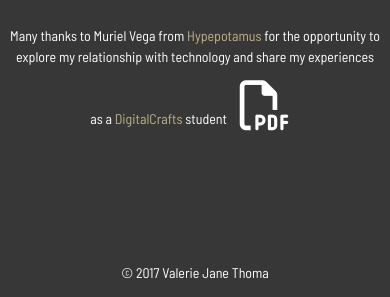
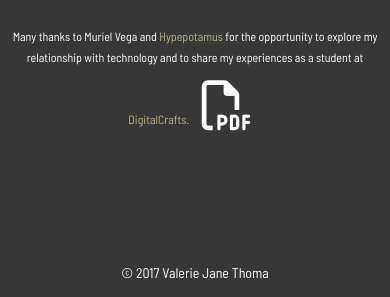
Before and after one commit to ValerieThoma/portfolio, a plain HTML site: page index.html in a window 390 px wide. Shown: the part 2518-2815 px from the top of the page. Drawn offline with nearby package versions, Linux system fonts and the light colour scheme; a web font is replaced by a local one.

Commit message:
update links

```diff
--- a/index.html
+++ b/index.html
@@ -201,7 +201,7 @@
 	                <span><a class="contact-icon tooltipped" data-position="bottom" data-delay="50" data-tooltip="Resume" href="images/valeriethoma.pdf" target="blank"><i class="grow fa fa-file" aria-hidden="true"></i></a></span>
 	            </div>
 	            <div class="row flex-text center-align">
-	            	<span id="hype">Many thanks to Muriel Vega from <a href="https://hypepotamus.com/">Hypepotamus</a> for the opportunity to explore my relationship with technology and share my experiences as a <a href="https://www.digitalcrafts.com/">DigitalCrafts</a> student</span>
+	            	<span id="hype">Many thanks to Muriel Vega and <a href="https://hypepotamus.com/">Hypepotamus</a> for the opportunity to explore my relationship with technology and to share my experiences as a student at <a href="https://www.digitalcrafts.com/">DigitalCrafts.</a> </span>
 	            	<span><a class="contact-icon tooltipped" data-position="bottom" data-delay="50" data-tooltip="Hypepotamus" href="images/hypepotamus.com_people_valerie-thoma.pdf" target="blank"><i class="grow fa fa-file-pdf-o" aria-hidden="true"></i></a></span>
 	            </div>
 	        </div>
--- a/sass/styles.scss
+++ b/sass/styles.scss
@@ -58,6 +58,9 @@ $aluminium: #D9D9D9;
   }
   footer{
   	padding: 0 !important;
+  }
+  #hype{
+  	font-size: 12px;
   }
 
 }
```
Also changed, not shown: css/styles.css, 1 other file.
